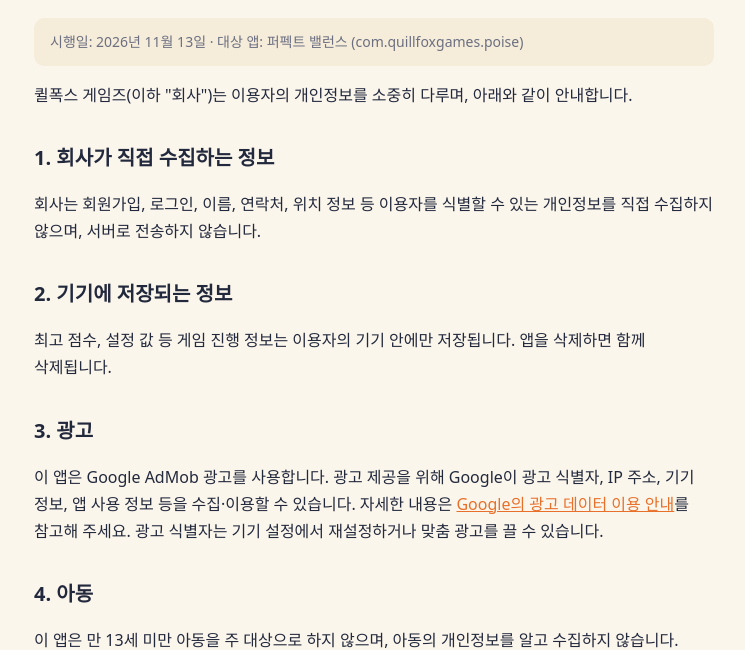
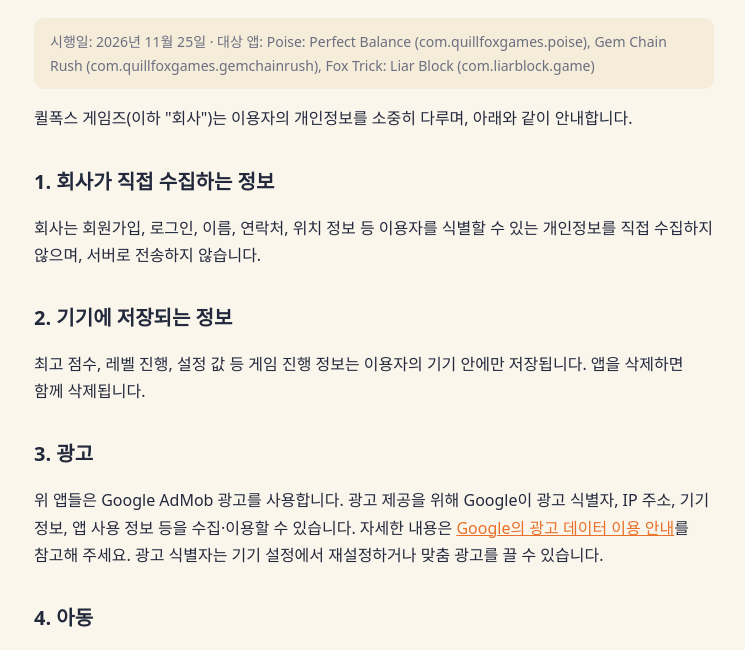
Before and after one commit to quillfoxgames/quillfox-site, a plain HTML site: page privacy.html in a window 1280 px wide. Shown: the part 152-802 px from the top of the page, without its empty margins (266-1011 px from the left). Drawn offline with Linux system fonts and the light colour scheme.

Commit message:
개인정보처리방침에 Gem Chain Rush, Fox Trick: Liar Block 추가

```diff
--- a/privacy.html
+++ b/privacy.html
@@ -5,16 +5,16 @@
 <header class="top"><div class="wrap"><a class="logo" href="./"><i></i>Quillfox Games</a><nav><a href="./">홈</a></nav></div></header>
 <main class="wrap"><article>
 <h1>개인정보처리방침</h1>
-<p class="note">시행일: 2026년 11월 13일 · 대상 앱: 퍼펙트 밸런스 (com.quillfoxgames.poise)</p>
+<p class="note">시행일: 2026년 11월 25일 · 대상 앱: Poise: Perfect Balance (com.quillfoxgames.poise), Gem Chain Rush (com.quillfoxgames.gemchainrush), Fox Trick: Liar Block (com.liarblock.game)</p>
 <p>퀼폭스 게임즈(이하 "회사")는 이용자의 개인정보를 소중히 다루며, 아래와 같이 안내합니다.</p>
 <h2>1. 회사가 직접 수집하는 정보</h2>
 <p>회사는 회원가입, 로그인, 이름, 연락처, 위치 정보 등 이용자를 식별할 수 있는 개인정보를 직접 수집하지 않으며, 서버로 전송하지 않습니다.</p>
 <h2>2. 기기에 저장되는 정보</h2>
-<p>최고 점수, 설정 값 등 게임 진행 정보는 이용자의 기기 안에만 저장됩니다. 앱을 삭제하면 함께 삭제됩니다.</p>
+<p>최고 점수, 레벨 진행, 설정 값 등 게임 진행 정보는 이용자의 기기 안에만 저장됩니다. 앱을 삭제하면 함께 삭제됩니다.</p>
 <h2>3. 광고</h2>
-<p>이 앱은 Google AdMob 광고를 사용합니다. 광고 제공을 위해 Google이 광고 식별자, IP 주소, 기기 정보, 앱 사용 정보 등을 수집·이용할 수 있습니다. 자세한 내용은 <a href="https://policies.google.com/technologies/partner-sites">Google의 광고 데이터 이용 안내</a>를 참고해 주세요. 광고 식별자는 기기 설정에서 재설정하거나 맞춤 광고를 끌 수 있습니다.</p>
+<p>위 앱들은 Google AdMob 광고를 사용합니다. 광고 제공을 위해 Google이 광고 식별자, IP 주소, 기기 정보, 앱 사용 정보 등을 수집·이용할 수 있습니다. 자세한 내용은 <a href="https://policies.google.com/technologies/partner-sites">Google의 광고 데이터 이용 안내</a>를 참고해 주세요. 광고 식별자는 기기 설정에서 재설정하거나 맞춤 광고를 끌 수 있습니다.</p>
 <h2>4. 아동</h2>
-<p>이 앱은 만 13세 미만 아동을 주 대상으로 하지 않으며, 아동의 개인정보를 알고 수집하지 않습니다.</p>
+<p>위 앱들은 만 13세 미만 아동을 주 대상으로 하지 않으며, 아동의 개인정보를 알고 수집하지 않습니다.</p>
 <h2>5. 방침의 변경</h2>
 <p>이 방침이 바뀌면 이 페이지에 새 시행일과 함께 게시합니다.</p>
 <h2>6. 문의</h2>
```
